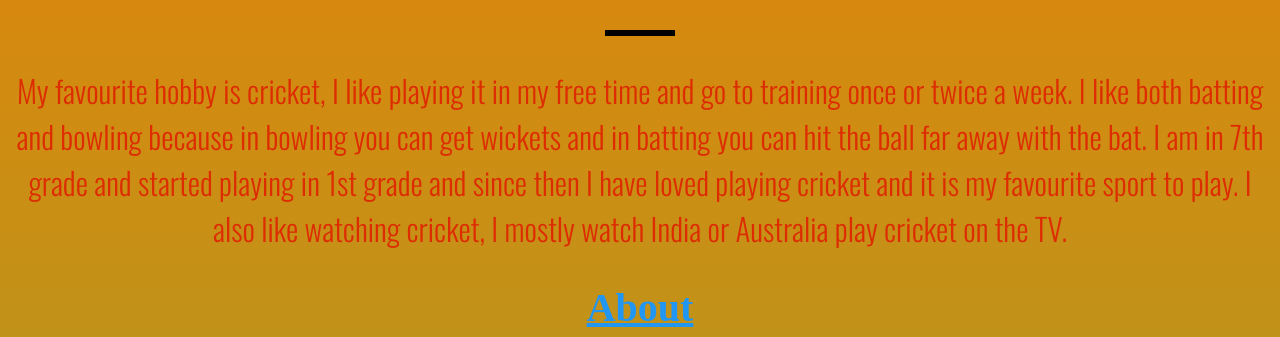
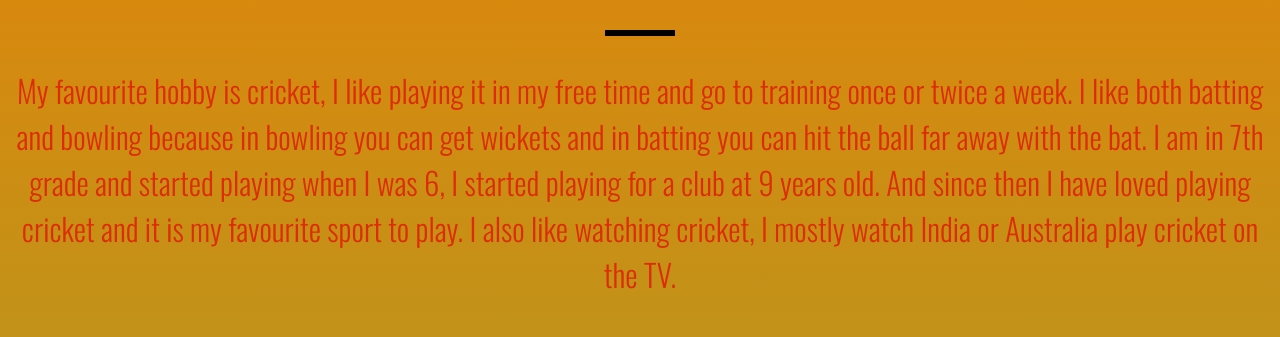
Before and after one commit to HiSomeRandomCoder/MyHobby, a plain HTML site: page index.html in a window 1280 px wide. Shown: the part 453-790 px from the top of the page. Drawn offline with nearby package versions, Linux system fonts and the light colour scheme; a web font is replaced by a local one.

Commit message:
Update index.html

```diff
--- a/index.html
+++ b/index.html
@@ -25,7 +25,7 @@
         <br>
         <h1 id="heading"> Cricket </h1>
         <div class="line"></div>
-        <p> My favourite hobby is cricket, I like playing it in my free time and go to training once or twice a week. I like both batting and bowling because in bowling you can get wickets and in batting you can hit the ball far away with the bat. I am in 7th grade and started playing in 1st grade and since then I have loved playing cricket and it is my favourite sport to play. I also like watching cricket, I mostly watch India or Australia play cricket on the TV.</p>
+        <p> My favourite hobby is cricket, I like playing it in my free time and go to training once or twice a week. I like both batting and bowling because in bowling you can get wickets and in batting you can hit the ball far away with the bat. I am in 7th grade and started playing when I was 6, I started playing for a club at 9 years old. And since then I have loved playing cricket and it is my favourite sport to play. I also like watching cricket, I mostly watch India or Australia play cricket on the TV.</p>
     </section>
     <section id="Work">
         <h1>About</h1>
```
